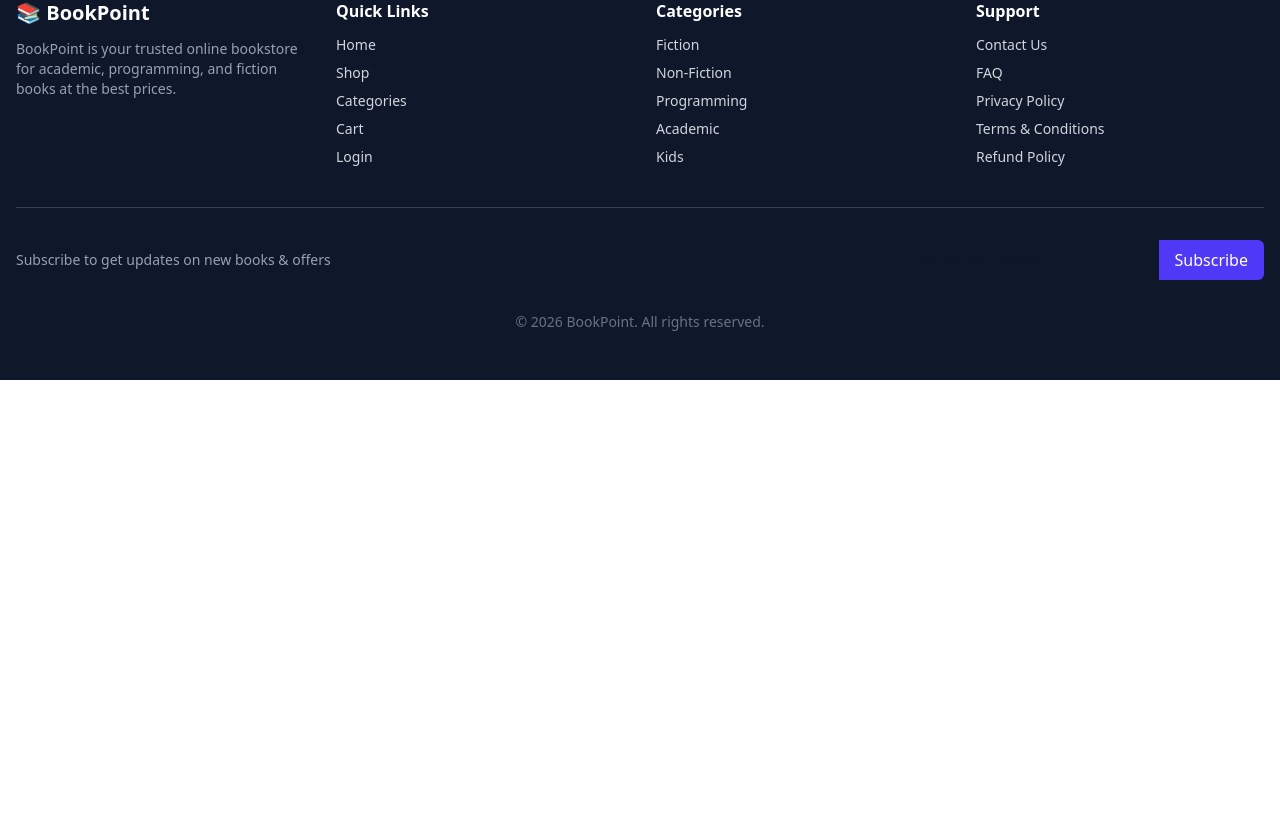
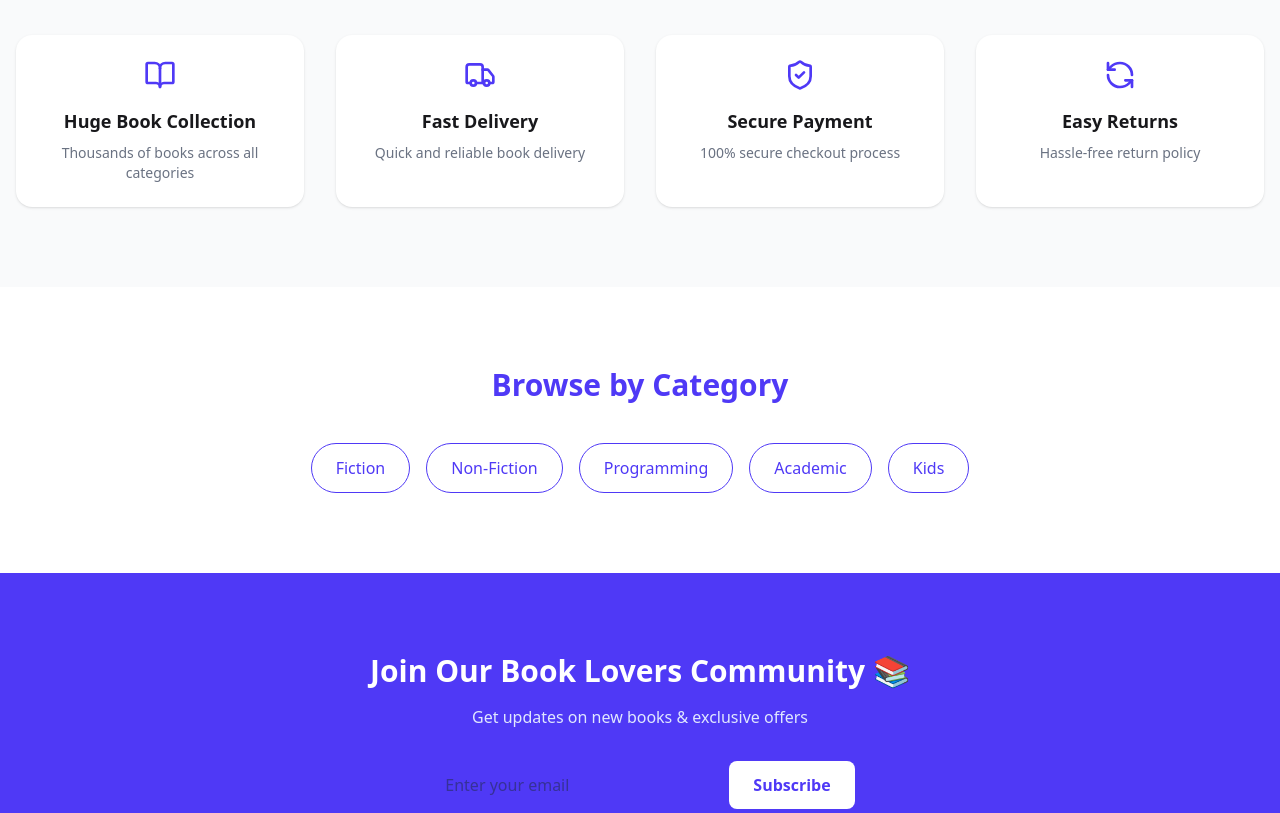
Before and after one commit to sayedkhan19/BookPoint-Client-side, a React (Vite) app: page / in a window 1280 px wide. Shown: the part 1127-1940 px from the top of the page. Before the commit the page ends 1507 px from the top, so only its background shows below. Built offline with nearby package versions, Linux system fonts and the light colour scheme; no server answers.

Commit message:
added home page section some

```diff
--- a/package.json
+++ b/package.json
@@ -18,6 +18,7 @@
     "react-dom": "^19.2.0",
     "react-hook-form": "^7.70.0",
     "react-hot-toast": "^2.6.0",
+    "react-icons": "^5.5.0",
     "react-router": "^7.11.0",
     "swiper": "^12.0.3",
     "tailwindcss": "^4.1.18"
--- a/src/components/Home/Home.jsx
+++ b/src/components/Home/Home.jsx
@@ -2,6 +2,9 @@ import React from 'react';
 import HomeBanner from './HomeBanner';
 import PopularBooks from './PopularBooks';
 import AllBooks from './AllBooks';
+import WhyChooseUs from './WhyChooseUs';
+import HomeCategories from './HomeCategories';
+import Newsletter from './Newsletter';
 
 const Home = () => {
     return (
@@ -18,6 +21,18 @@ const Home = () => {
                 <AllBooks></AllBooks>
             </section>
 
+            <section>
+                <WhyChooseUs></WhyChooseUs>
+            </section>
+
+            <section>
+                <HomeCategories></HomeCategories>
+            </section>
+
+            <section>
+                <Newsletter></Newsletter>
+            </section>
+
 
 
 
--- /dev/null
+++ b/src/components/Home/HomeCategories.jsx
@@ -0,0 +1,37 @@
+import { NavLink } from "react-router";
+
+const categories = [
+  "Fiction",
+  "Non-Fiction",
+  "Programming",
+  "Academic",
+  "Kids",
+];
+
+const HomeCategories = () => {
+  return (
+    <section className="py-20 px-4 bg-white">
+      <div className="max-w-7xl mx-auto text-center">
+
+        <h2 className="text-3xl font-bold text-indigo-600 mb-10">
+          Browse by Category
+        </h2>
+
+        <div className="flex flex-wrap justify-center gap-4">
+          {categories.map((cat) => (
+            <NavLink
+              key={cat}
+              to={`/category/${cat}`}
+              className="px-6 py-3 rounded-full border border-indigo-600 text-indigo-600 hover:bg-indigo-600 hover:text-white transition"
+            >
+              {cat}
+            </NavLink>
+          ))}
+        </div>
+
+      </div>
+    </section>
+  );
+};
+
+export default HomeCategories;
--- /dev/null
+++ b/src/components/Home/Newsletter.jsx
@@ -0,0 +1,31 @@
+const Newsletter = () => {
+  return (
+    <section className="bg-indigo-600 py-20 px-4 text-white">
+      <div className="max-w-4xl mx-auto text-center">
+
+        <h2 className="text-3xl font-bold mb-4">
+          Join Our Book Lovers Community 📚
+        </h2>
+
+        <p className="mb-8 text-indigo-100">
+          Get updates on new books & exclusive offers
+        </p>
+
+        <div className="flex flex-col sm:flex-row gap-4 justify-center">
+          <input
+            type="email"
+            placeholder="Enter your email"
+            className="px-5 py-3 rounded-lg text-gray-800 w-full sm:w-72"
+          />
+
+          <button className="bg-white text-indigo-600 px-6 py-3 rounded-lg font-semibold hover:bg-gray-100">
+            Subscribe
+          </button>
+        </div>
+
+      </div>
+    </section>
+  );
+};
+
+export default Newsletter;
--- /dev/null
+++ b/src/components/Home/WhyChooseUs.jsx
@@ -0,0 +1,61 @@
+import { Truck, ShieldCheck, BookOpen, RefreshCcw } from "lucide-react";
+
+const features = [
+  {
+    icon: <BookOpen size={32} />,
+    title: "Huge Book Collection",
+    desc: "Thousands of books across all categories",
+  },
+  {
+    icon: <Truck size={32} />,
+    title: "Fast Delivery",
+    desc: "Quick and reliable book delivery",
+  },
+  {
+    icon: <ShieldCheck size={32} />,
+    title: "Secure Payment",
+    desc: "100% secure checkout process",
+  },
+  {
+    icon: <RefreshCcw size={32} />,
+    title: "Easy Returns",
+    desc: "Hassle-free return policy",
+  },
+];
+
+const WhyChooseUs = () => {
+  return (
+    <section className="bg-gray-50 py-20 px-4">
+      <div className="max-w-7xl mx-auto text-center">
+
+        <h2 className="text-3xl font-bold text-indigo-600 mb-12">
+          Why Choose BookPoint?
+        </h2>
+
+        <div className="grid grid-cols-1 sm:grid-cols-2 lg:grid-cols-4 gap-8">
+          {features.map((item, index) => (
+            <div
+              key={index}
+              className="bg-white rounded-2xl shadow p-6 hover:shadow-lg transition"
+            >
+              <div className="text-indigo-600 mb-4 flex justify-center">
+                {item.icon}
+              </div>
+
+              <h3 className="font-semibold text-lg mb-2">
+                {item.title}
+              </h3>
+
+              <p className="text-gray-500 text-sm">
+                {item.desc}
+              </p>
+            </div>
+          ))}
+        </div>
+
+      </div>
+    </section>
+  );
+};
+
+export default WhyChooseUs;
```
Also changed, not shown: 1 other file (tests, documents, lock files or other folders).
